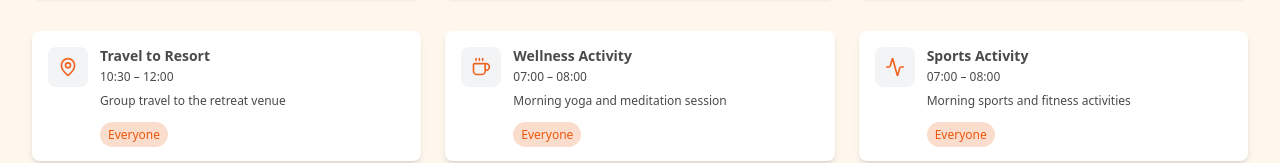
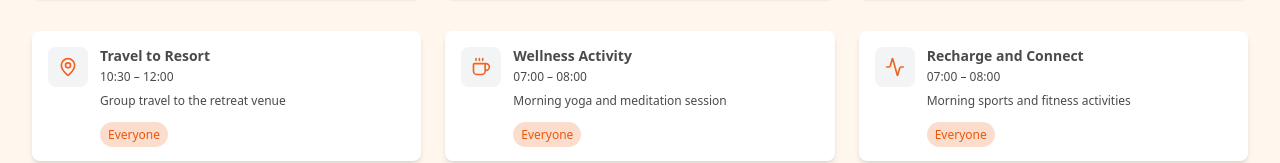
Before and after one commit to theharshdadhich/retreat, a Next.js app: page /itinerary in a window 1280 px wide. Shown: the part 606-769 px from the top of the page. Built offline with nearby package versions, Linux system fonts and the light colour scheme; a web font is replaced by a local one.

Commit message:
itinerary update

```diff
--- a/src/app/itinerary/page.tsx
+++ b/src/app/itinerary/page.tsx
@@ -177,7 +177,7 @@ const itineraryData = [
     activities: [
       {
         time: '07:00 – 08:00',
-        title: 'Sports Activity',
+        title: 'Recharge and Connect',
         participants: 'Everyone',
         type: 'activity',
         description: 'Morning sports and fitness activities'
```
